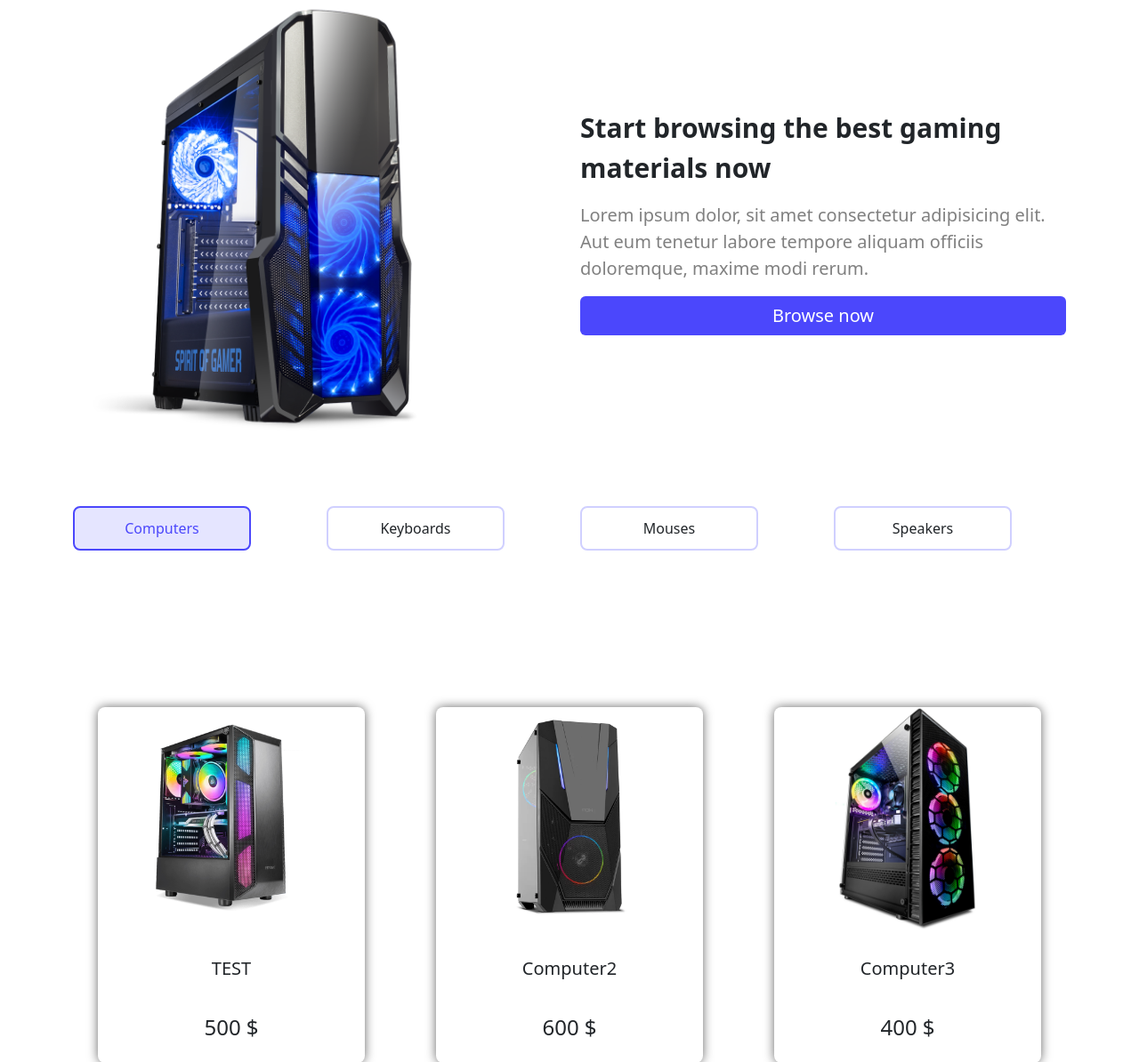
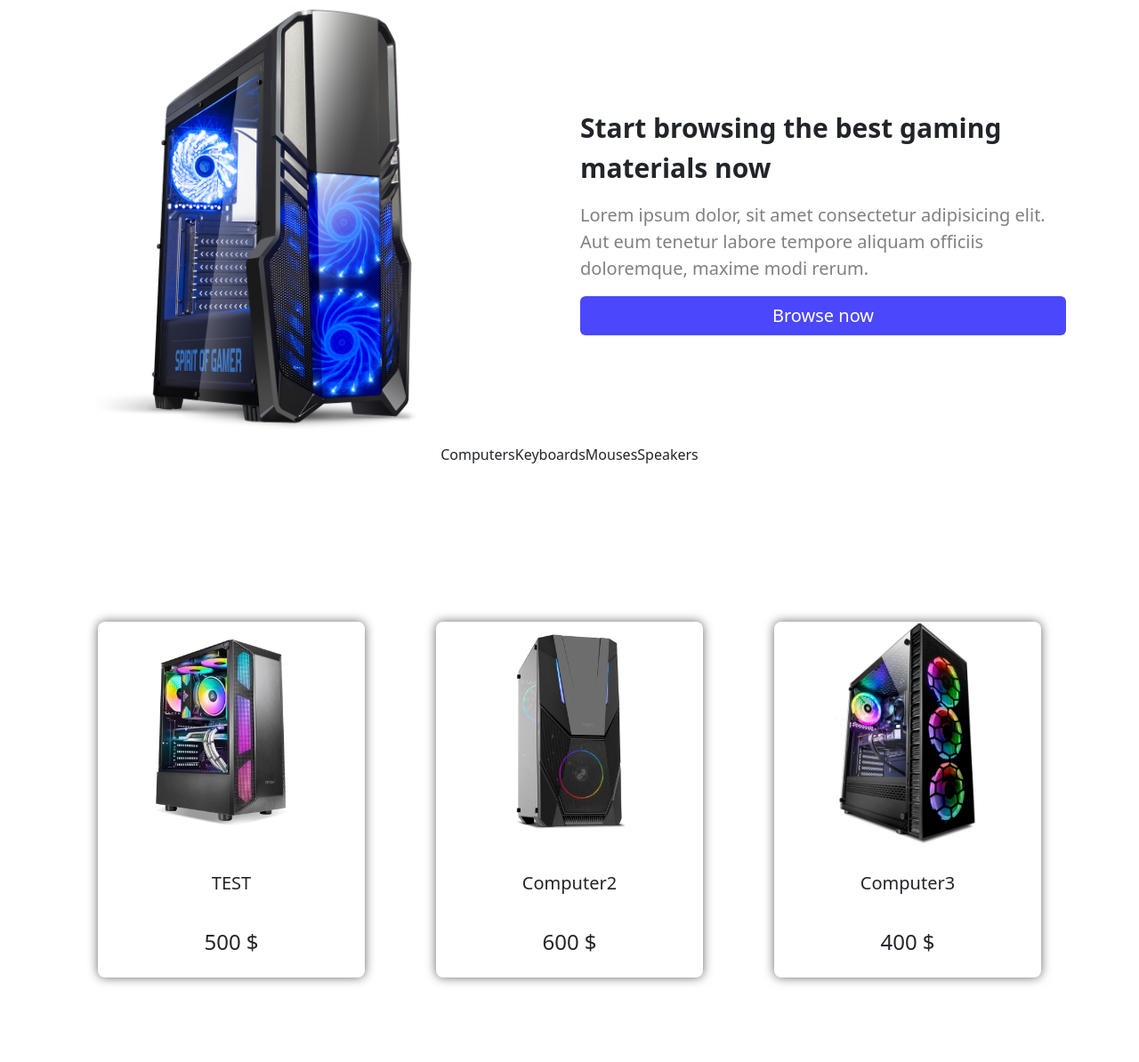
Before and after one commit to AzizHr/BRIEF_4, a PHP site: page /products.php in a window 1280 px wide. Shown: the part 137-1331 px from the top of the page at 89% size. Run offline with PHP 8.4, Linux system fonts and the light colour scheme; data comes from the database, SQL or seed files in the repository.

Commit message:
update HR

```diff
--- a/LIVRABLE_3&4/Gaming_Store/admin/management.php
+++ b/LIVRABLE_3&4/Gaming_Store/admin/management.php
@@ -69,14 +69,14 @@ require_once '../php/database.php';
                     echo
                     '
                         <tr>
-                        <td><p class="text-center"><img height="120" width="120" src="../images/' . $row['IMAGE'] . '"></p></td>
+                        <td><p class="text-center"><img height="100" width="100" src="../images/' . $row['IMAGE'] . '"></p></td>
                         <td><p class="text-center">' . $row['ID'] . '</p></td>
                         <td><p class="text-center">' . $row['LIBELLE'] . '</p></td>
                         <td><p class="text-center">' . $row['QUANTITE'] . '</p></td>
                         <td><p class="text-center">' . $row['PRIX'] . ' $</p></td>
                         <td>
-                            <button class="btn btn-danger delete" value="'.$row['ID'].'">Delete</button>
-                            <button class="btn btn-primary update" value="'.$row['ID'].'">Update</button>
+                            <button class="btn btn-danger delete m-1" value="'.$row['ID'].'">Delete</button>
+                            <button class="btn btn-primary update m-1" value="'.$row['ID'].'">Update</button>
                         </td>
                         </tr>
                     ';
--- a/LIVRABLE_3&4/Gaming_Store/admin/statistics.php
+++ b/LIVRABLE_3&4/Gaming_Store/admin/statistics.php
@@ -41,7 +41,7 @@ require_once '../php/database.php';
             </div>
         </div>
     </nav>
-    <div class="container align-content-center" style="margin-top:100px;">
+    <div class="container align-content-center" style="margin-top:100px; margin-bottom:80px;">
         <div class="row sts">
             <div class="col-lg-3 col-md-6 col-sm-12">
                 <div class="sts_h1">
--- a/LIVRABLE_3&4/Gaming_Store/admin/update.php
+++ b/LIVRABLE_3&4/Gaming_Store/admin/update.php
@@ -1,7 +1,5 @@
 <?php
     require_once '../php/database.php';
-
-    $id=$_GET["id"];
     $libelle = $_GET["libelle"];
     $quantite = $_GET["quantite"];
     $prix = $_GET["prix"];
@@ -12,7 +10,7 @@
         $query->bindParam(":L" , $libelle);
         $query->bindParam(":Q" , $quantite);
         $query->bindParam(":P" , $prix);
-        $query->bindParam(":id" , $id);
+        $query->bindParam(":id" , $_SESSION["ID"]);
         $query->execute();
         header("location:management.php");
         exit();
@@ -22,7 +20,7 @@
         $query->bindParam(":Q" , $quantite);
         $query->bindParam(":P" , $prix);
         $query->bindParam(":I" , $image);
-        $query->bindParam(":id" , $id);
+        $query->bindParam(":id" , $_SESSION["ID"]);
         $query->execute();
         header("location:management.php");
         exit();
--- a/LIVRABLE_3&4/Gaming_Store/assets/css/style.css
+++ b/LIVRABLE_3&4/Gaming_Store/assets/css/style.css
@@ -172,24 +172,6 @@
 .first_cont , .second_cont{
     margin-top: 70px;
 }
-
-.cat p{
-    text-align: center;
-    width: 200px;
-    height: 50px;
-    border: 2px solid #d0d0ff;
-    border-radius: 8px;
-    display: flex;
-    justify-content: center;
-    align-items: center;
-}
-.cat .select{
-    background: rgba(75, 71, 252, 0.14);
-    color: #4B47FC;
-    border: 2px solid #4B47FC;
-}
-
-
 /* login style */
 .cnt_login{
     margin-top: 70px;
@@ -208,3 +190,10 @@
     font-weight: bold;
     font-size: 20px;
 }
+.categories{
+    width: 80%;
+    margin: 0 auto;
+    display: flex;
+    justify-content: center;
+    align-items: center;
+}
--- a/LIVRABLE_3&4/Gaming_Store/products.php
+++ b/LIVRABLE_3&4/Gaming_Store/products.php
@@ -14,18 +14,17 @@ require_once 'header.php';
             </div>
         </div>
       </div>
-      <div class="container second_cont">
-        <div class="row">
-            <div class="col-md-3 cat ">
-                <p class="select">Computers</p>
+      <div class="categories">
+            <div class="category">
+                <p class="">Computers</p>
             </div>
-            <div class="col-md-3 cat">
+            <div class="category">
                 <p>Keyboards</p>
             </div>
-            <div class="col-md-3 cat">
+            <div class="category">
                 <p>Mouses</p>
             </div>
-            <div class="col-md-3 cat">
+            <div class="category">
                 <p>Speakers</p>
             </div>
         </div>
```
Also changed, not shown: LIVRABLE_3&4/Gaming_Store/admin/show.php (+2 -6 lines).
